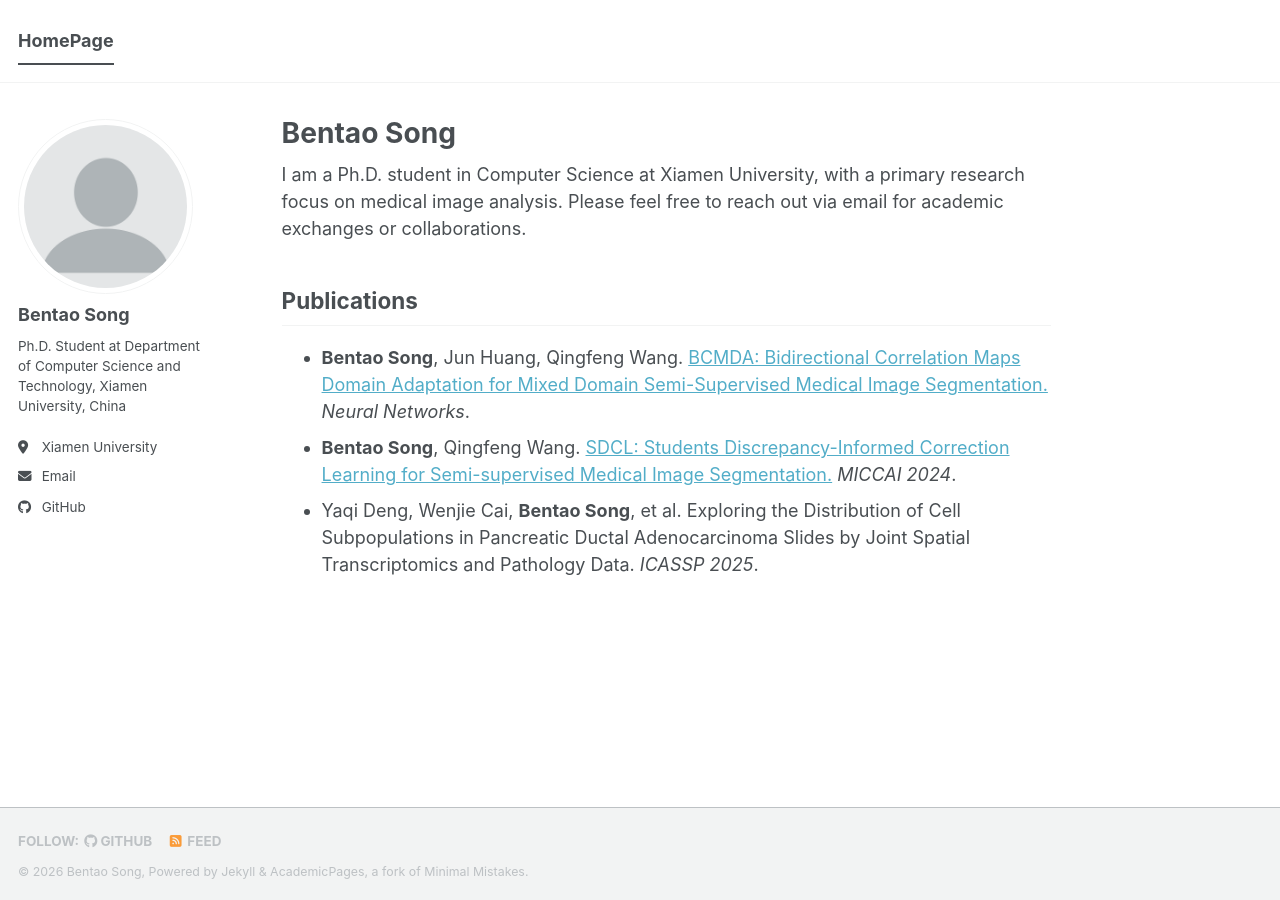
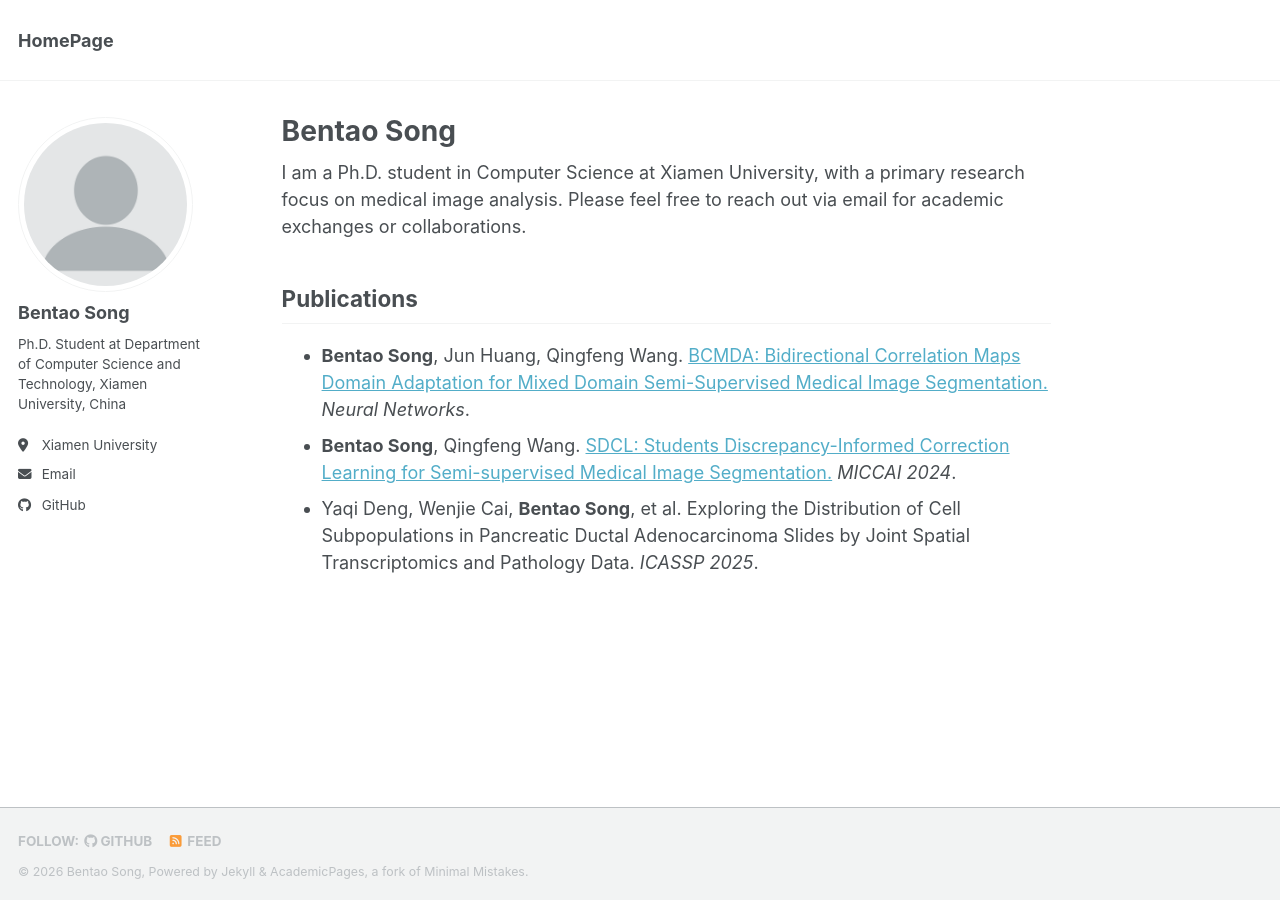
Before and after one commit to pascalcpp/pascalcpp.github.io, a Jekyll site: the page built from _pages/about.md, in a window 1280 px wide. Built offline with Jekyll 4.4.1, drawn with Linux system fonts in a browser that asks for light colours; a script bundle is joined from its source files by our own code; library files that are not in the unit come from our copies.

Commit message:
Update _masthead.scss

```diff
--- a/_sass/layout/_masthead.scss
+++ b/_sass/layout/_masthead.scss
@@ -66,16 +66,4 @@
     font-weight: 700;
   }
 
-  &.selected a {
-    color: var(--global-text-color);
-    font-weight: 700;
-    border-bottom: 2px solid var(--global-text-color);
-    pointer-events: none;
-    cursor: default;
-  }
-
-  &.selected a:hover {
-    color: var(--global-text-color);
-    border-bottom: 2px solid var(--global-text-color);
-  }
 }
```
